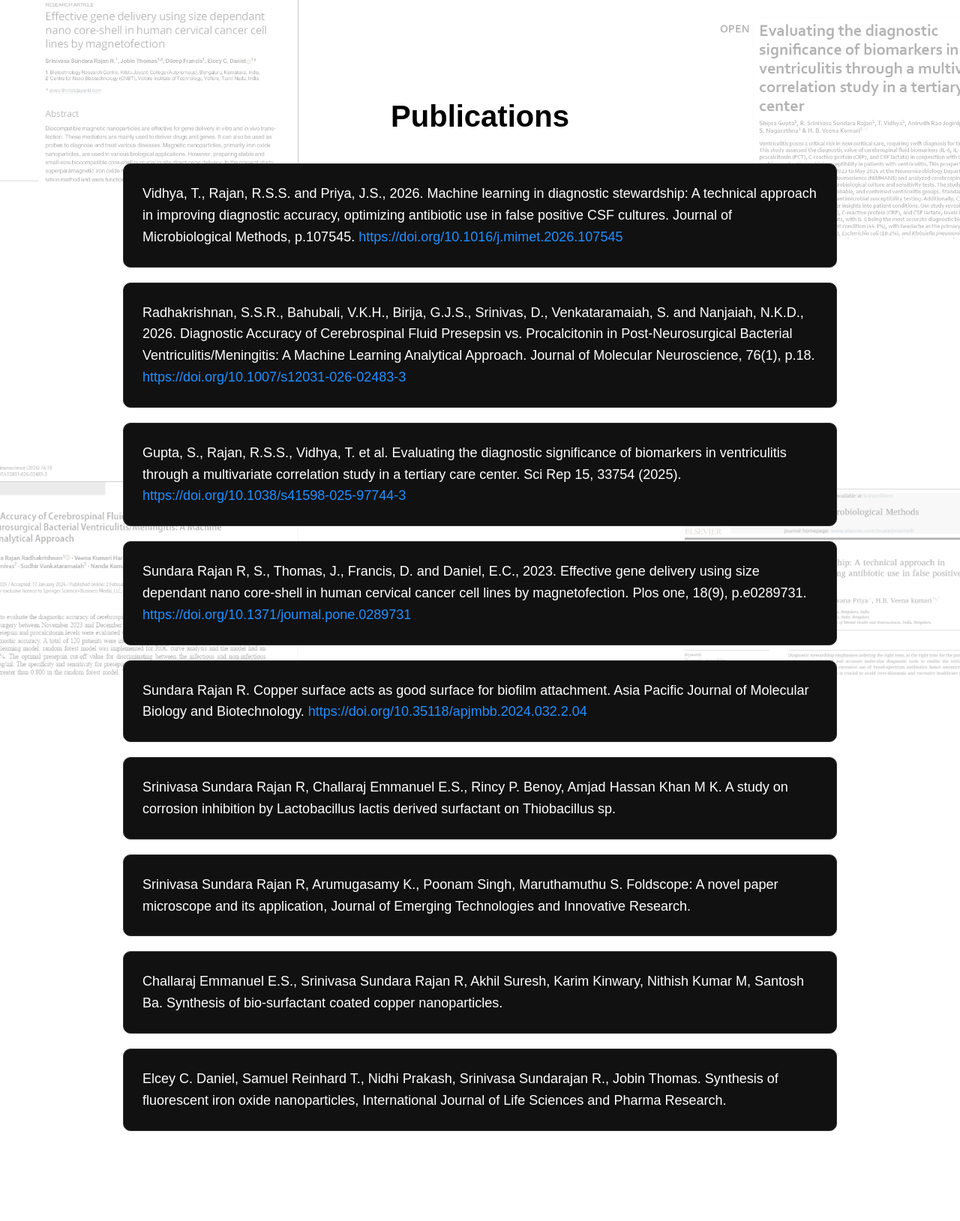
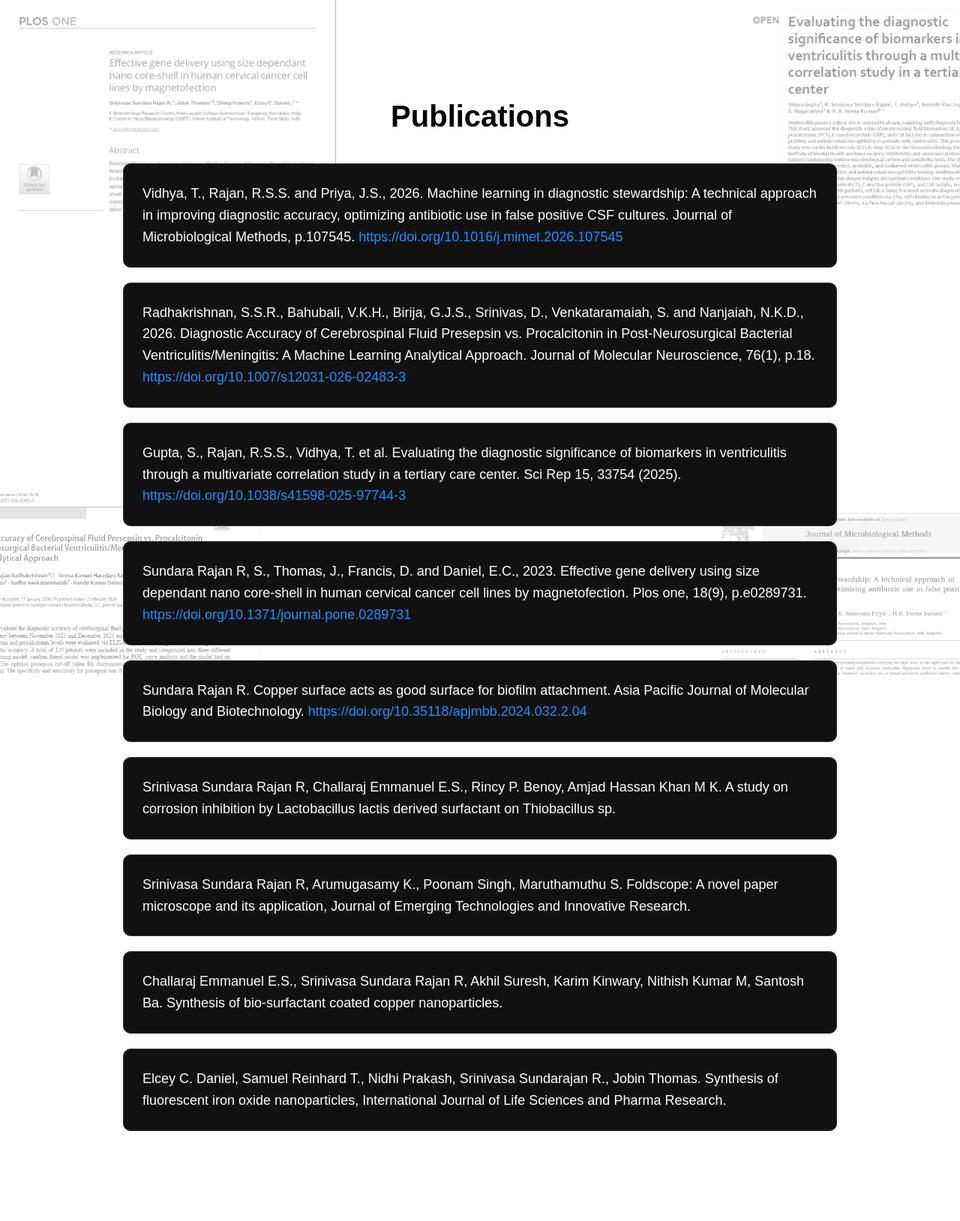
Before and after one commit to nanosrini/Srinivasa-Research, a Jekyll site: the page publications.html, which Jekyll copies as it is, in a window 1280 px wide. Shown: the whole page at 75% size. Built offline with Jekyll 4.4.1, drawn with Linux system fonts in a browser that asks for light colours.

Commit message:
Update publications.html

```diff
--- a/publications.html
+++ b/publications.html
@@ -25,9 +25,9 @@
 
 .journal-logo {
   position: absolute;
-  width: 55vw;   /* much larger */
-  max-width: 500px;
-  opacity: 0.30;
+  width: 35vw;   /* much larger */
+  max-width: 600px;
+  opacity: 0.40;
   object-fit: contain;
   filter: grayscale(80%);
 }
@@ -35,8 +35,8 @@
 /* Positioning toward center */
 
 .top-left {
-  top: -8%;
-  left: -8%;
+  top: 0%;
+  left: 0%;
 }
 
 .top-right {
```
